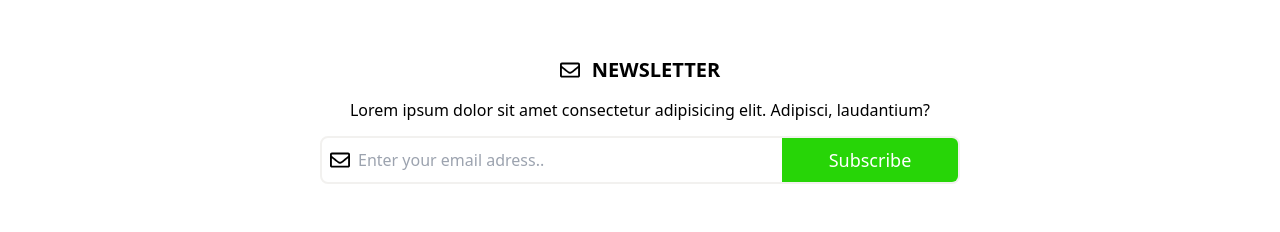
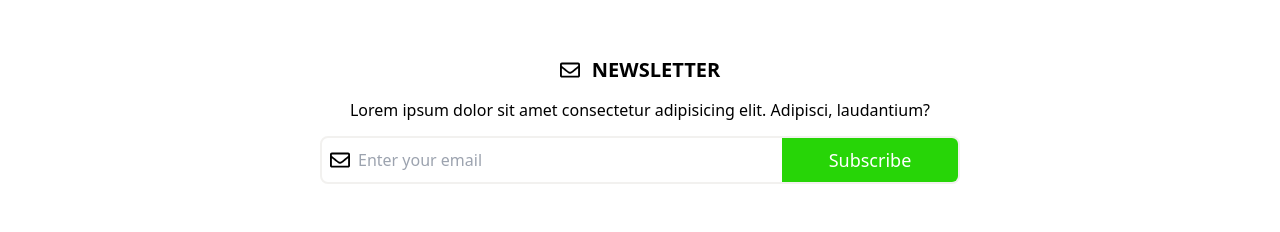
Before and after one commit to Jirilinduska/croprrr, a React (Create React App) app: page / in a window 1280 px wide. Shown: the part 1560-1792 px from the top of the page. Built offline with nearby package versions, Linux system fonts and the light colour scheme; no server answers; the database is empty.

Commit message:
Refactor Home Page

```diff
--- a/public/index.html
+++ b/public/index.html
@@ -10,7 +10,7 @@
     <link rel="apple-touch-icon" href="%PUBLIC_URL%/logo192.png" />
     <link rel="manifest" href="%PUBLIC_URL%/manifest.json" />
 
-    <title>React App</title>
+    <title>Croprrr 🛒</title>
 
   </head>
   <body>
--- a/src/components/Header/Header.tsx
+++ b/src/components/Header/Header.tsx
@@ -28,7 +28,7 @@ const Header = () => {
 
   return (
     <header className="
-            fixed top-0 left-0 w-screen bg-primary h-[60px] flex justify-between items-center px-5 shadow-lg z-10
+            fixed top-0 left-0 w-screen bg-primary h-[60px] flex justify-between items-center pl-2 pr-5 shadow-lg z-10
             lg:px-20 lg:justify-normal"
     >
 
--- a/src/components/Hero/Hero.tsx
+++ b/src/components/Hero/Hero.tsx
@@ -6,7 +6,7 @@ const Hero = () => {
 return (
 
     <section
-        className="flex flex-col justify-center items-center gap-10 h-screen w-[100%] bg-cover bg-no-repeat bg-center"
+        className="flex flex-col justify-center items-center gap-10 h-screen w-full bg-cover bg-no-repeat bg-center"
         style={{backgroundImage: 'url("/images/hero/hero-banner-1.jpg")'}}
     >
 
--- a/src/components/ItemsGrid/ItemsGrid.tsx
+++ b/src/components/ItemsGrid/ItemsGrid.tsx
@@ -4,7 +4,7 @@ import { Link } from "react-router-dom"
 const ItemsGrid = () => {
   return (
     <section className="
-                    w-[90%] mx-auto h-[100vh] py-6 grid grid-cols-1 grid-rows-4 gap-4
+                    w-[90%] mx-auto h-screen py-6 grid grid-cols-1 grid-rows-4 gap-4
                     lg:h-[80vh] lg:grid-cols-3 lg:grid-rows-2"
     >
 
--- a/src/components/Newsletter/Newsletter.tsx
+++ b/src/components/Newsletter/Newsletter.tsx
@@ -29,8 +29,8 @@ const Newsletter = () => {
 
                 <input
                     type="text"
-                    placeholder="Enter your email adress.."
-                    className="h-11 focus:outline-none flex-grow"
+                    placeholder="Enter your email"
+                    className="h-11 text-xs focus:outline-none sm:text-base flex-grow"
                 />
 
                 <button
--- a/src/components/SliderItems/SliderItems.tsx
+++ b/src/components/SliderItems/SliderItems.tsx
@@ -6,13 +6,13 @@ import { useEffect, useState } from "react"
 import Slider from 'react-slick'
 import 'slick-carousel/slick/slick.css';
 import 'slick-carousel/slick/slick-theme.css';
-
+import { ShoppingItem } from "../../firebase/useFetch"
 
 const SliderItems = () => {
 
     const { data, loading, error  } = useFetch()
 
-    const [items, setItems] = useState(data)
+    const [items, setItems] = useState<ShoppingItem[] | null >([])
 
     const settings = {
       dots: false,
@@ -49,6 +49,7 @@ const SliderItems = () => {
 
       <Slider {...settings}>
         {loading && <Loader /> }
+        {error && <p>Something went wrong</p> }
         {items && items.map( (x) => <ShopItem key={x.id} {...x} /> )}
       </Slider>
 
```
